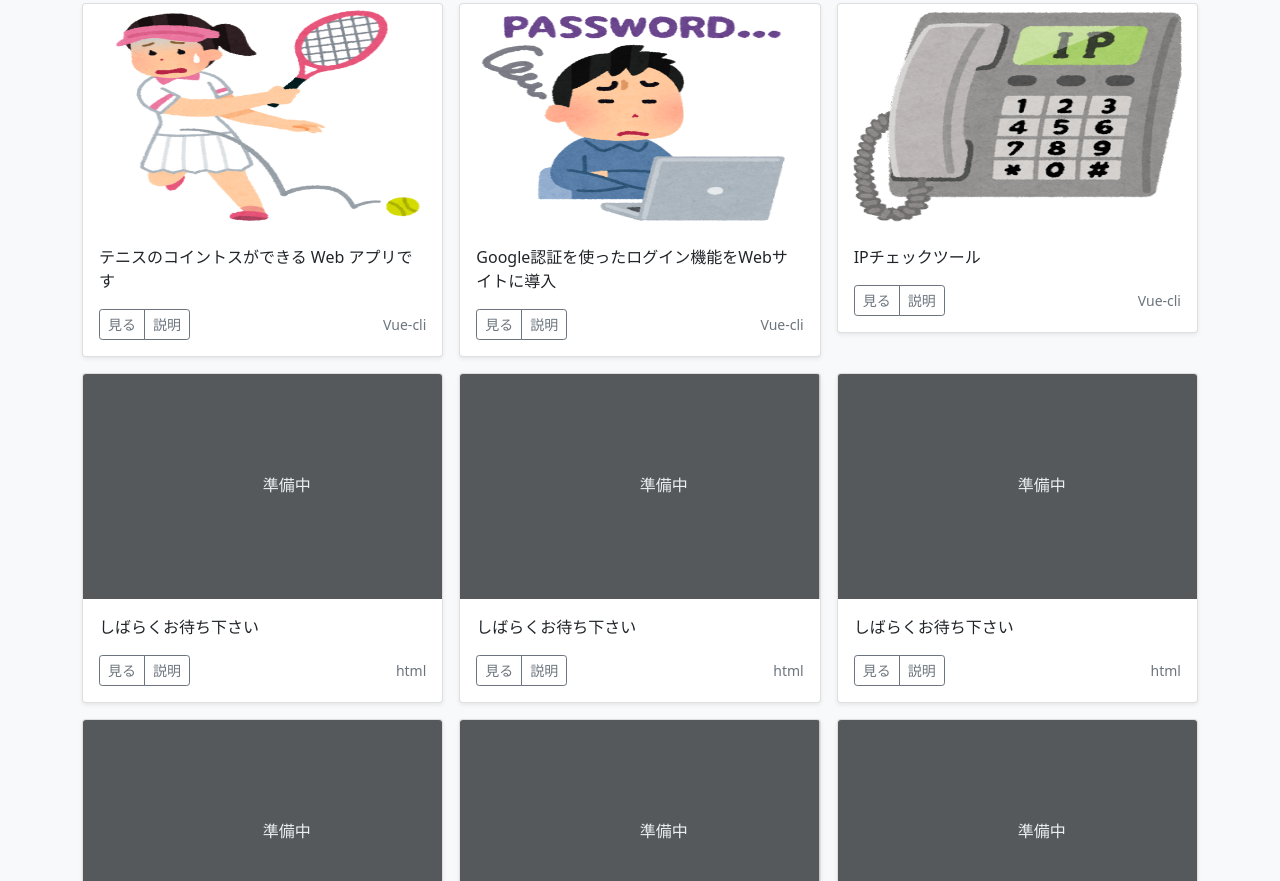
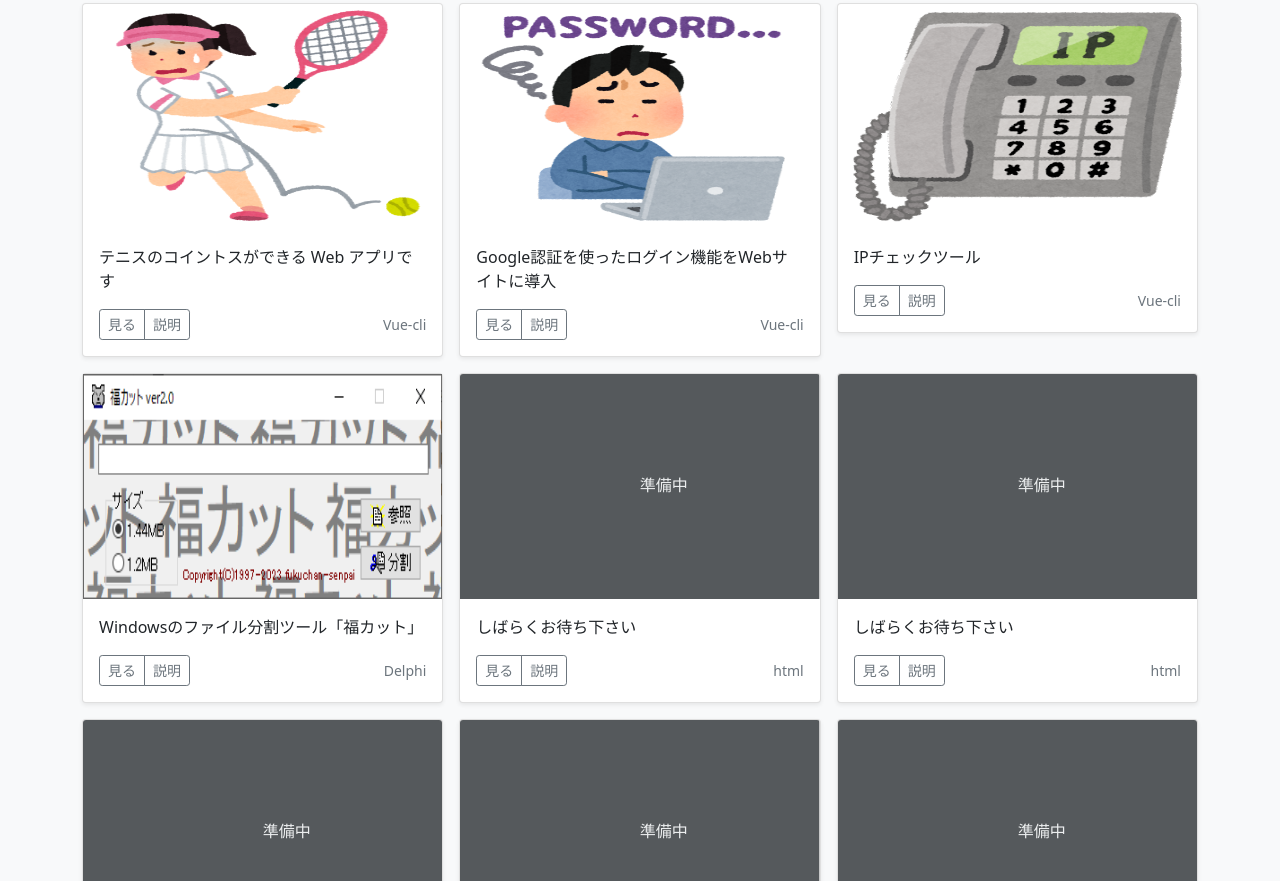
Before and after one commit to fukuchan-senpai/portfolio, a plain HTML site: page index.html in a window 1280 px wide. Shown: the part 443-1324 px from the top of the page. Drawn offline with nearby package versions, Linux system fonts and the light colour scheme.

Commit message:
add fukucut

```diff
--- a/index.html
+++ b/index.html
@@ -151,22 +151,16 @@
 
                         <div class="col">
                             <div class="card shadow-sm">
-                                <svg class="bd-placeholder-img card-img-top" width="100%" height="225"
-                                    xmlns="http://www.w3.org/2000/svg" role="img" aria-label="Placeholder: Thumbnail"
-                                    preserveAspectRatio="xMidYMid slice" focusable="false">
-                                    <title>Placeholder</title>
-                                    <rect width="100%" height="100%" fill="#55595c" /><text x="50%" y="50%"
-                                        fill="#eceeef" dy=".3em">準備中</text>
-                                </svg>
+                                <img src="./img/fukucut_window.png" height="225">
 
                                 <div class="card-body">
-                                    <p class="card-text">しばらくお待ち下さい</p>
+                                    <p class="card-text">Windowsのファイル分割ツール「福カット」</p>
                                     <div class="d-flex justify-content-between align-items-center">
                                         <div class="btn-group">
-                                            <button type="button" class="btn btn-sm btn-outline-secondary">見る</button>
+                                            <button type="button" class="btn btn-sm btn-outline-secondary" onclick="window.open('https://github.com/fukuchan-senpai/fukucut/')">見る</button>
                                             <button type="button" class="btn btn-sm btn-outline-secondary">説明</button>
                                         </div>
-                                        <small class="text-muted">html</small>
+                                        <small class="text-muted">Delphi</small>
                                     </div>
                                 </div>
                             </div>
```
Also changed, not shown: img/fukucut_window.png (added).
